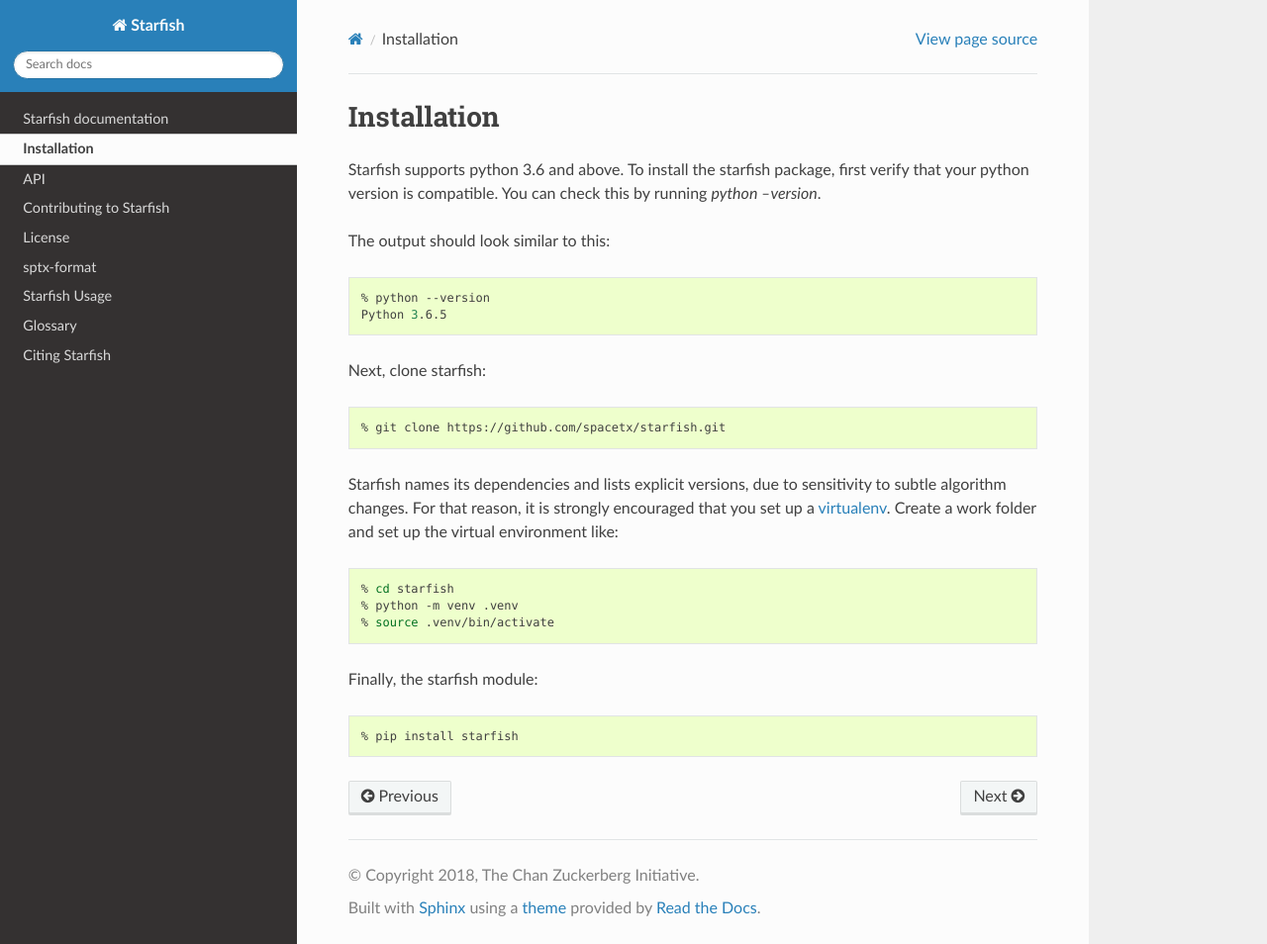
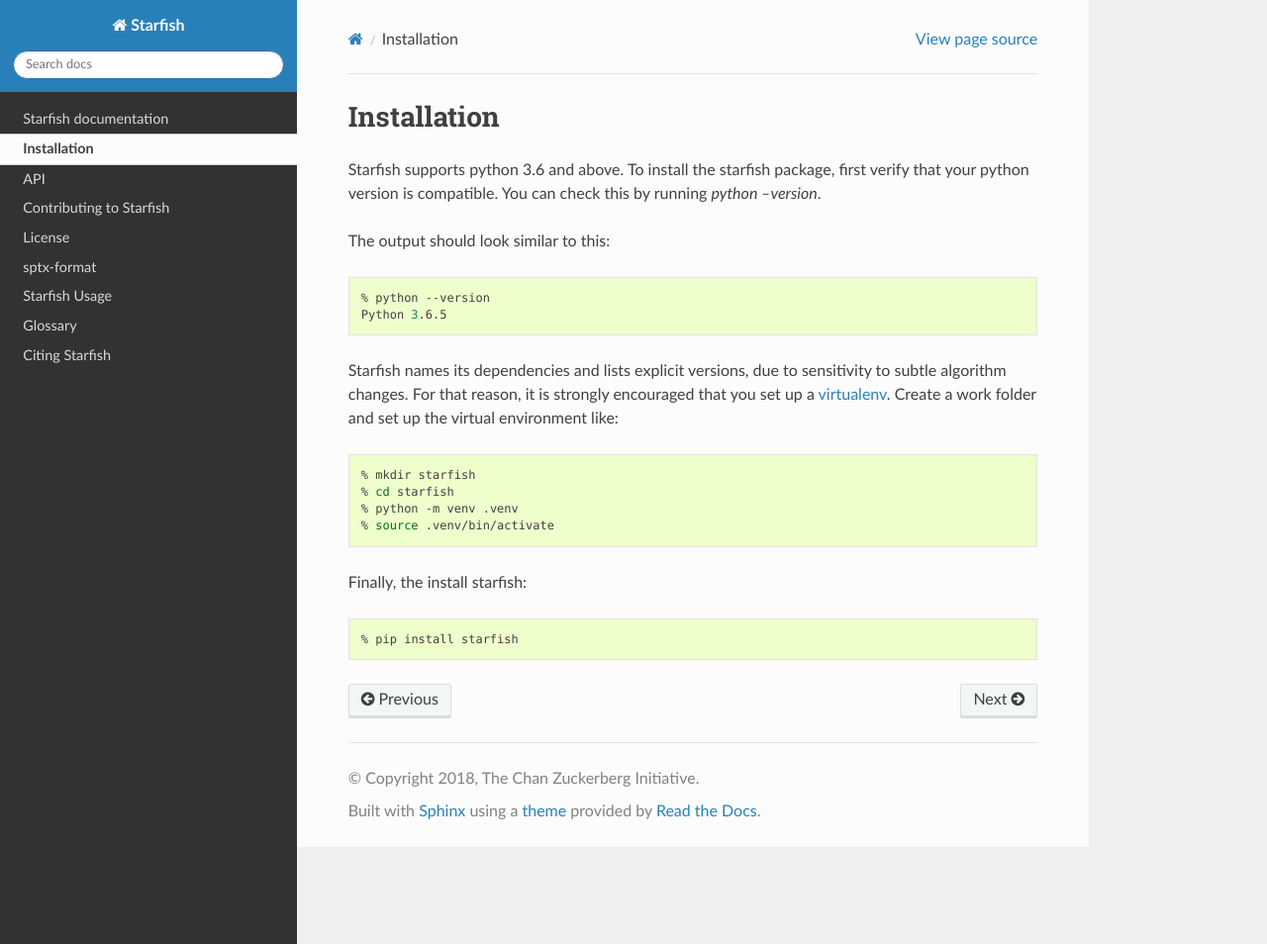
Before and after one commit to spacetx/starfish, a Sphinx documentation site: the page built from docs/source/installation/installation.rst, in a window 1280 px wide and 954 px high. Shown: the whole window at 99% size. Built offline with Sphinx 7.4.7 and the Read the Docs theme 2.0.0, drawn with Linux system fonts in a browser that asks for light colours.

```diff
--- a/docs/source/installation/installation.rst
+++ b/docs/source/installation/installation.rst
@@ -13,12 +13,6 @@ The output should look similar to this:
    % python --version
    Python 3.6.5
 
-Next, clone starfish:
-
-.. code-block:: bash
-
-    % git clone https://github.com/spacetx/starfish.git
-
 Starfish names its dependencies and lists explicit versions, due to sensitivity to subtle algorithm
 changes.  For that reason, it is strongly encouraged that you set up a
 virtualenv_. Create a work folder and set up the virtual environment like:
@@ -27,11 +21,12 @@ virtualenv_. Create a work folder and set up the virtual environment like:
 
 .. code-block:: bash
 
+    % mkdir starfish
     % cd starfish
     % python -m venv .venv
     % source .venv/bin/activate
 
-Finally, the starfish module:
+Finally, the install starfish:
 
 .. code-block:: bash
 
--- a/docs/source/introduction/introduction.rst
+++ b/docs/source/introduction/introduction.rst
@@ -11,6 +11,7 @@ progress** and will be developed in the open.
 We are currently in **pre-alpha**, finishing proof of concept pipelines for each of the spaceTx
 contributors that leverage starfish's shared object model. At this time starfish is mature enough to
 support computational developers interested in adapting other assays to starfish's object model.
+The below table lists the current state of support for each image-based transcriptomics assay.
 
 =============  ==========  ===================  ==================
  assay         loads data  single-fov pipeline  multi-fov pipeline
@@ -19,7 +20,9 @@ support computational developers interested in adapting other assays to starfish
  ISS           [x]         [x]                  in process
  osmFISH       [x]         in process           [ ]
  allen_smFISH  [x]         in review            [ ]
- DARTFISH      [x]         in review            [ ]
+ DARTFISH      [x]         [x]                  [ ]
+ BaristaSeq    [ ]         [ ]                  [ ]
+ StarMAP       [ ]         [ ]                  [ ]
  dypFISH       [x]         no pipeline          [ ]
  ex-FISH       [x]         no pipeline          [ ]
  FISSEQ        no data     no pipeline          [ ]
```
Also changed, not shown: docs/source/glossary/glossary.md (+1 -1 lines), 2 other files.
